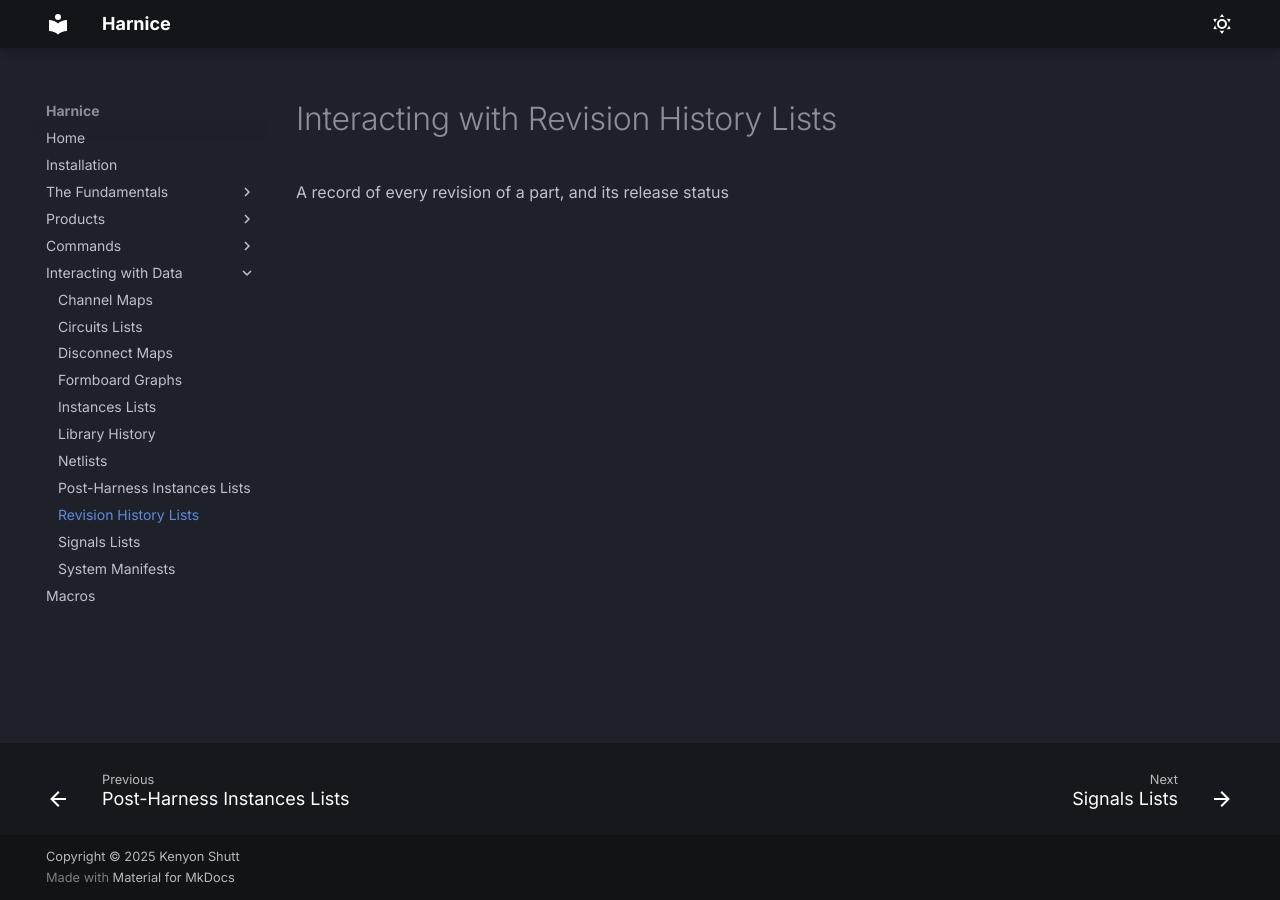
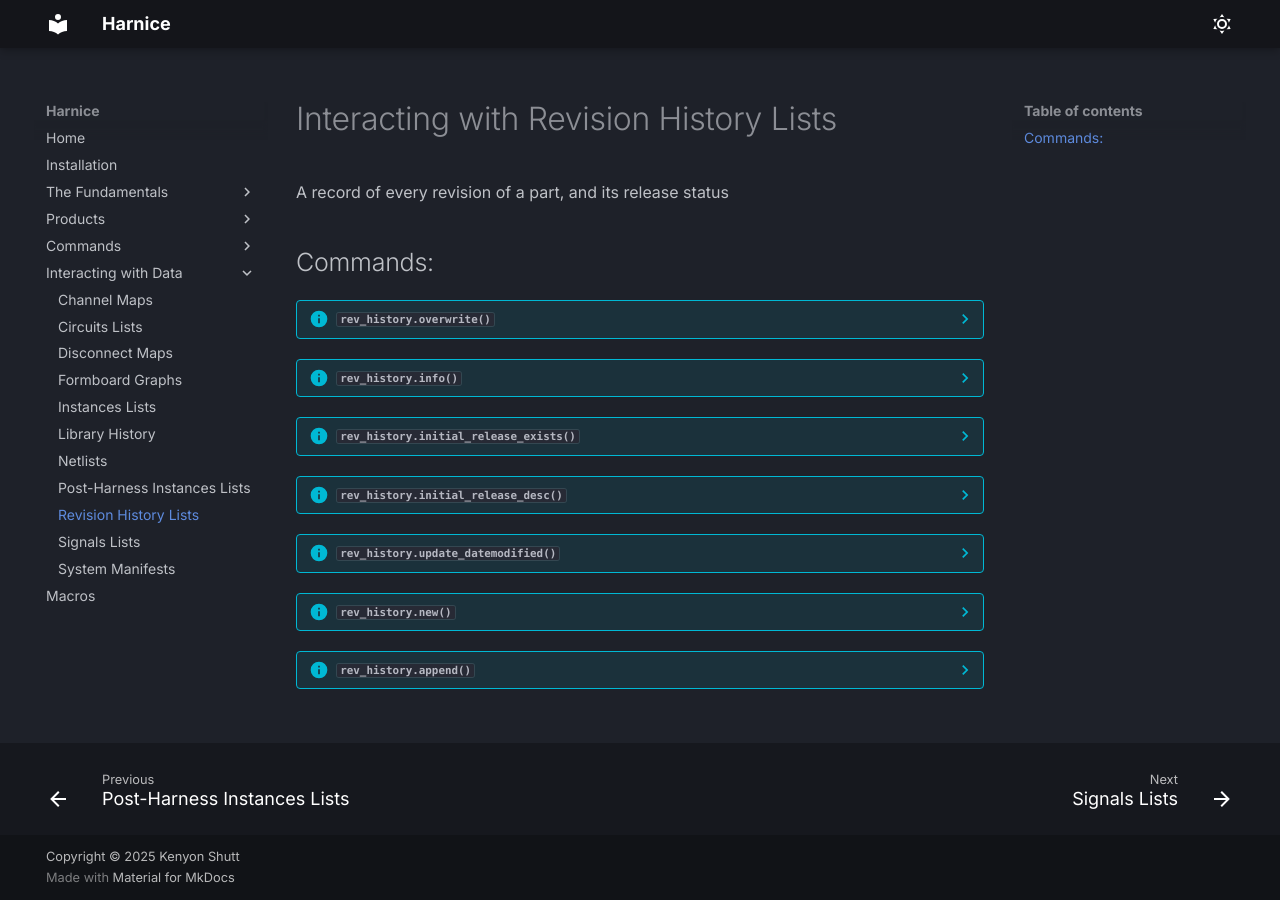
Before and after one commit to harnice/Harnice, an MkDocs documentation site: the page built from docs/interacting_with_data/revision_history_lists.md, in a window 1280 px wide. Built offline with MkDocs 1.6.1 and Material for MkDocs 9.7.7, drawn with Linux system fonts in a browser that asks for light colours; some web fonts are replaced.

Commit message:
added all functions to 'interacting with data'

```diff
--- a/docs/interacting_with_data/revision_history_lists.md
+++ b/docs/interacting_with_data/revision_history_lists.md
@@ -1,3 +1,32 @@
 # Interacting with Revision History Lists
 
 A record of every revision of a part, and its release status
+
+##Commands:
+??? info "`rev_history.overwrite()`"
+
+    No documentation provided.
+
+??? info "`rev_history.info()`"
+
+    No documentation provided.
+
+??? info "`rev_history.initial_release_exists()`"
+
+    No documentation provided.
+
+??? info "`rev_history.initial_release_desc()`"
+
+    No documentation provided.
+
+??? info "`rev_history.update_datemodified()`"
+
+    No documentation provided.
+
+??? info "`rev_history.new()`"
+
+    No documentation provided.
+
+??? info "`rev_history.append()`"
+
+    No documentation provided.
```
Also changed, not shown: docs/interacting_with_data/post_harness_instances_lists.md (+13 -0 lines), docs/interacting_with_data/signals_lists.md (+30 -0 lines), docs/interacting_with_data/system_manifests.md (+13 -1 lines), 1 other file.
